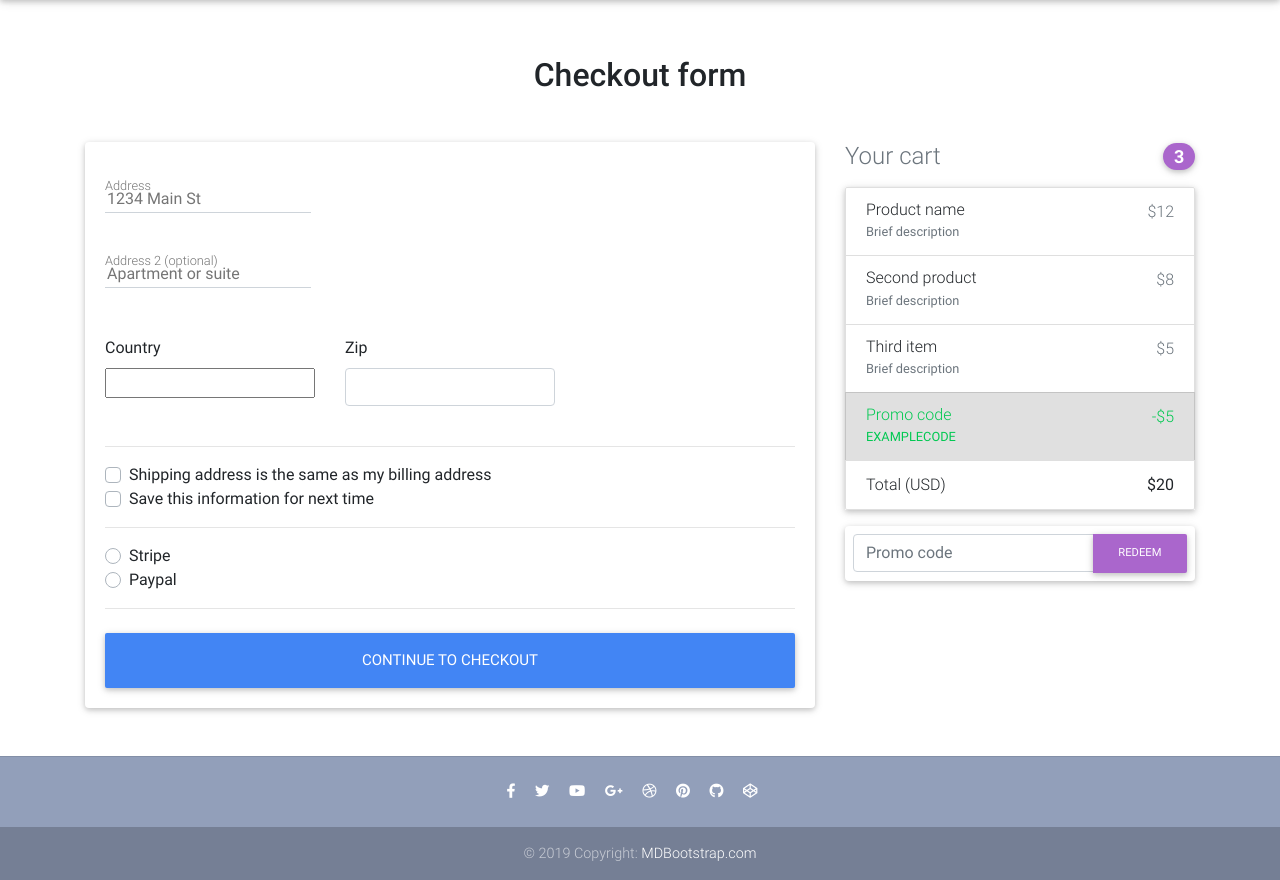
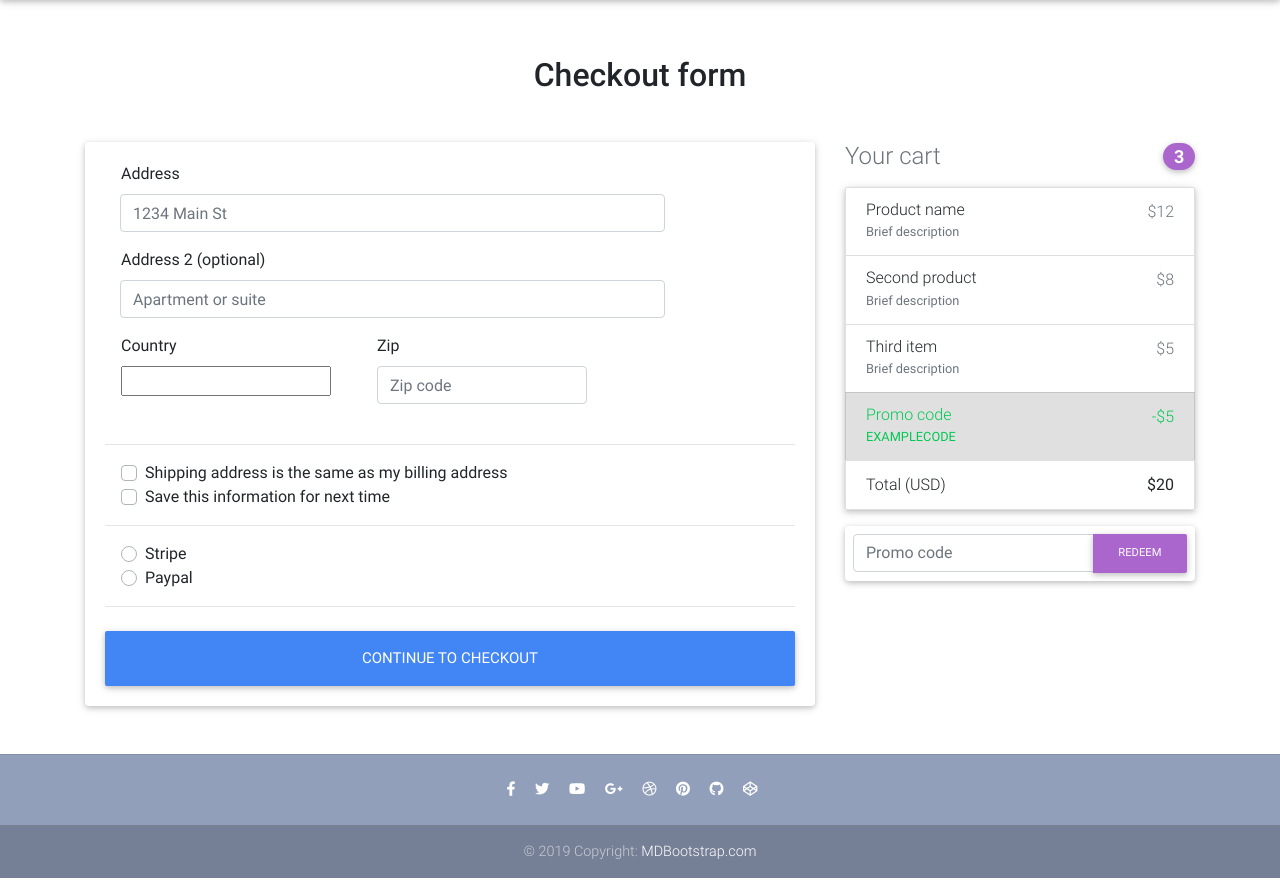
Before and after one commit to derek-moon/ecommerce, a Django app: page /checkout/ in a window 1280 px wide. Shown: the part 64-944 px from the top of the page. Run offline with Django 3.2, Linux system fonts and the light colour scheme; some libraries are stand-ins or nearby versions.

Commit message:
Fixed UI in checkout.html page

```diff
--- a/core/forms.py
+++ b/core/forms.py
@@ -7,13 +7,24 @@ PAYMENT_CHOICES = (
     ('P', "Paypal")
 )
 
+COUNTRIES_ONLY = ['US']
+
 
 class CheckoutForm(forms.Form):
     street_address = forms.CharField(widget=forms.TextInput(attrs={
-        'placeholder': '1234 Main St'
+        'placeholder': '1234 Main St',
+        'type': 'text',
+        'class': 'form-control'
+
+
+
     }))
     apartment_address = forms.CharField(required=False, widget=forms.TextInput(attrs={
-        'placeholder': 'Apartment or suite'
+        'placeholder': 'Apartment or suite',
+        'type': 'text',
+        'class': 'form-control'
+
+
     }))
 
     country = CountryField(blank_label='(select country)').formfield(
@@ -24,7 +35,7 @@ class CheckoutForm(forms.Form):
     zip = forms.CharField(widget=forms.TextInput(attrs={
         'class': 'form-control'
     }))
-    same_billing_address = forms.BooleanField(required=False)
+    same_shipping_address = forms.BooleanField(required=False)
     save_info = forms.BooleanField(required=False)
     payment_option = forms.ChoiceField(
         widget=forms.RadioSelect, choices=PAYMENT_CHOICES)
--- a/core/views.py
+++ b/core/views.py
@@ -50,6 +50,7 @@ class CheckoutView(View):
                 billing_address.save()
                 order.billing_address = billing_address
                 order.save()
+
                 return redirect('core:checkout')
 
         except ObjectDoesNotExist:
--- a/templates/checkout.html
+++ b/templates/checkout.html
@@ -26,26 +26,25 @@
           <form method="POST" class="card-body">
             {% csrf_token %}
 
-            <!--address-->
-
-            <div class="md-form mb-5">
+                <div class="form-group ml-10 ">
+                  <label for="shipping_address" class="ml-3">Address</label>
+                  <div class="col-sm-10">
                      {{ form.street_address }}
-                  <label for="shipping_address" class="">Address</label>
-                  {% comment %}<input type='text' placeholder='1234 Main St' id="shipping_address" name='shipping_address' class='form-control' />{% endcomment %}
                   </div>
 
-            <div class="md-form mb-5">
-                  {% comment %} <input type='text'  id='shipping_address2' name='shipping_address2' class='form-control' />{% endcomment %}
-                  <label for="shipping_address2" class="">Address 2 (optional)</label>
+
+                </div>
+
+                <div class="form-group ml-10 ">
+
+                  <label for="shipping_address2" class="ml-3">Address 2 (optional)</label>
+                  <div class="col-sm-10">
                      {{ form.apartment_address}}
                   </div>
-            <!--address-->
+                </div>
 
-            <!--Grid row-->
                 <div class="row">
-
-              <!--Grid column-->
-              <div class="col-lg-4 col-md-12 mb-4">
+                  <div class="col-lg-4 col-md-12 ml-3 mb-4">
 
                     <label for="country">Country</label>
                     {% comment %} <select class="custom-select d-block w-100" id="country" required>
@@ -58,41 +57,36 @@
                     </div>
 
                   </div>
-              <!--Grid column-->
 
-
-
-              <!--Grid column-->
-              <div class="col-lg-4 col-md-6 mb-4">
-
-                <label for="zip">Zip</label>
-                {% comment %} <input type="text" class="form-control" id="zip" placeholder="" required> {% endcomment %}
-                {{ form.zip}}
+                  <div class="col-lg-4 col-md-6 ml-3 mb-4">
+                    <label for="shipping_zip">Zip</label>
+                    <input type='text' placeholder='Zip code' id='shipping_zip' name='shipping_zip' class='form-control' />
                     <div class="invalid-feedback">
                       Zip code required.
                     </div>
 
                   </div>
-              <!--Grid column-->
-
                 </div>
             <!--Grid row-->
 
+
+
+
             <hr>
 
-            <div class="custom-control custom-checkbox">
+            <div class="ml-3 custom-control custom-checkbox">
                <input {% if form.same_billing_address.value%} checked {% endif %} type="checkbox" class="custom-control-input" name="same_billing_address" id="same-address">
               <label class="custom-control-label" for="same-address">Shipping address is the same as my billing
                 address</label>
             </div>
-            <div class="custom-control custom-checkbox">
+            <div class="ml-3 custom-control custom-checkbox">
                <input {% if form.save_info.value%} checked {% endif%}  type="checkbox" class="custom-control-input" name="save_info" id="save-info">
               <label class="custom-control-label" for="save-info">Save this information for next time</label>
             </div>
 
             <hr>
 
-            <div class="d-block my-3">
+            <div class="d-block ml-3 my-3">
               {% for value, name in form.fields.payment_option.choices %}
               <div class="custom-control custom-radio">
                 <input id="{{name}}" name="payment_option" value="{{ value }}" type="radio" class="custom-control-input"  required>
```
Lines whose indentation alone changed are shown as unchanged.
